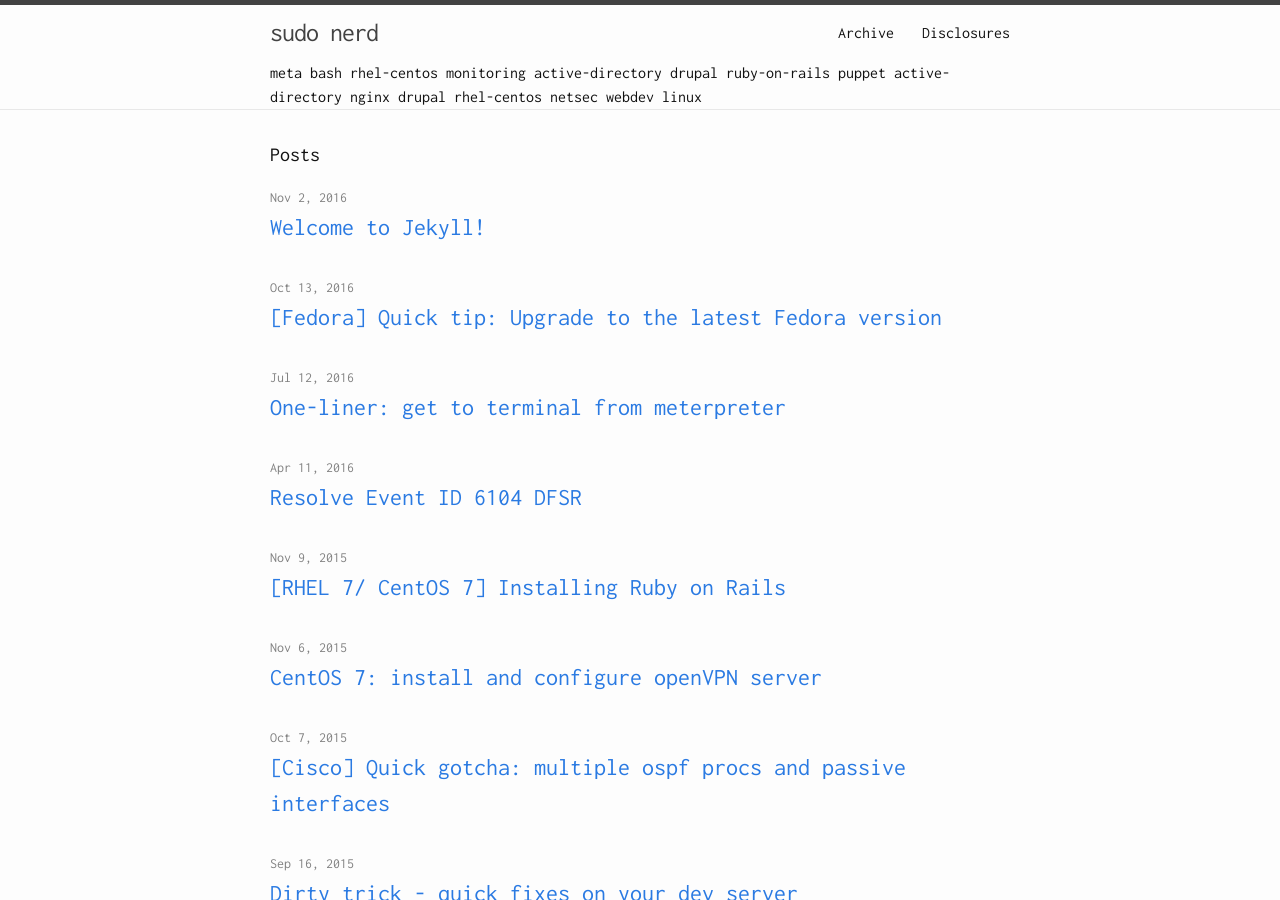
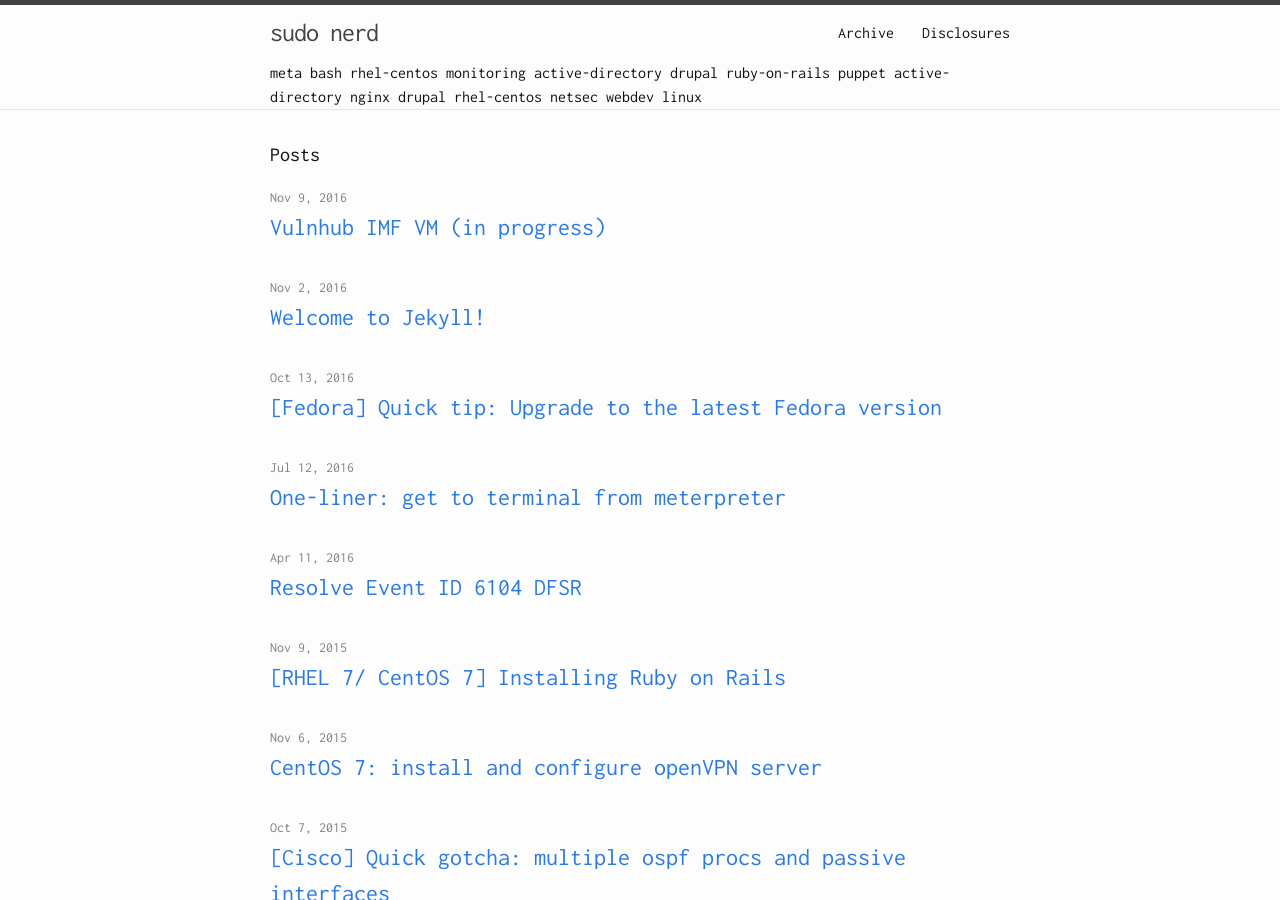
Before and after one commit to educationnull/thejaspher.github.io, a Jekyll site: the page built from archive.md, in a window 1280 px wide and 900 px high. Built offline with Jekyll 4.4.1, drawn with Linux system fonts in a browser that asks for light colours.

Commit message:
Publish vulnhub walkthrough

```diff
--- a/_drafts/vulnhub-imf-draft.md
+++ b/_posts/2016-11-09-vulnhub-imf.md
@@ -1,11 +1,14 @@
-
+---
+layout: post
+title:  "Vulnhub IMF VM (in progress)"
+date:   2016-11-09
+tags: netsec
+---
 ## Overview
 
 Local network - 172.16.1.0/24
 
 VM - [IMF: 1](https://www.vulnhub.com/entry/imf-1,162/)
-
-
 
 
 ## Recon
```
